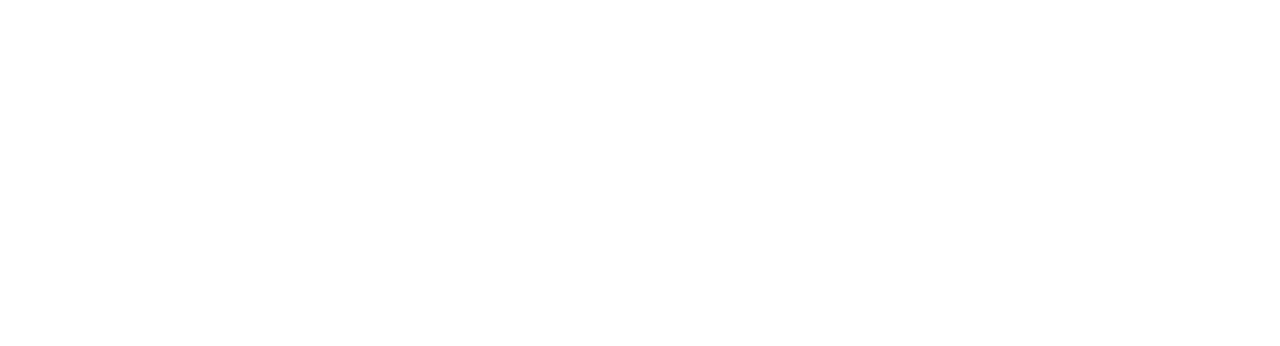
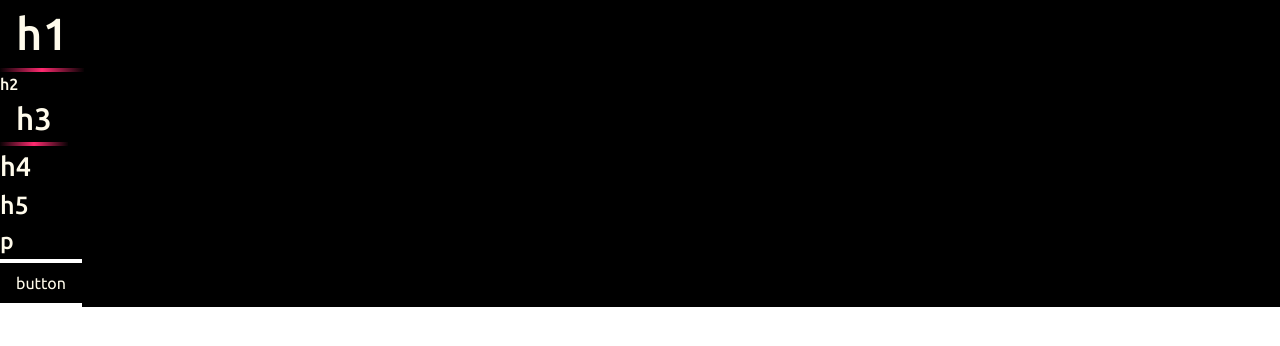
Before and after one commit to oskarmmd/frontend-eksamensprojekt, a Next.js app in the folder my-app/: page / in a window 1280 px wide. Shown: the top 346 px of the page. Built offline with nearby package versions, Linux system fonts and the light colour scheme.

Commit message:
h1-h5+p+button style

```diff
--- a/my-app/src/app/globals.css
+++ b/my-app/src/app/globals.css
@@ -1 +1,57 @@
 @import "tailwindcss";
+
+
+:root {
+    --black: #000000;
+    --white: #FFFFFF;
+    --pink: #FF2A70;
+
+    }
+
+h1, h2, h3, h4, h5, h6, p {
+    font-weight: 500;
+
+}
+h1{
+font-size: 45px  ;
+border-bottom: 4px;
+  border-style: solid;
+border-image: linear-gradient(to right, var(--black), var(--pink), var(--black)) 1;
+width: fit-content;
+padding-right: 1rem;
+padding-left: 1rem;
+
+}
+h2{
+    font-size: ;
+
+}
+h3{
+    font-size: 31px;
+    border-bottom: 4px;
+  border-style: solid;
+    border-image: linear-gradient(to right, var(--black), var(--pink), var(--black)) 1;
+    width: fit-content;
+    padding-right: 1rem;
+padding-left: 1rem;
+}
+h4{
+    font-size: 27px ;
+}
+h5{
+    font-size: 25px;
+}
+p{
+    font-size: 23px;
+}
+
+
+button{
+    border-top: 4px ;
+  border-bottom: 4px ;
+  border-style: solid;
+border-color: var(--white);
+  width: fit-content;
+  padding: 0.5rem 1rem 0.5rem 1rem;
+
+}
--- a/my-app/src/app/layout.js
+++ b/my-app/src/app/layout.js
@@ -3,7 +3,7 @@ import './globals.css';
 
 const ubuntu = Ubuntu({
   subsets: ['latin'],
-  weight: ['300', '400', '500', '600', '700'],
+  weight: ['400', '500', '700'],
 });
 
 // export const metadata = {
@@ -18,6 +18,15 @@ export default function RootLayout({ children }) {
         // className={`${geistSans.variable} ${geistMono.variable} antialiased`}
       >
         {children}
+        <div className='bg-black text-amber-50'>
+        <h1>h1</h1>
+        <h2>h2</h2>
+        <h3>h3</h3>
+        <h4>h4</h4>
+        <h5>h5</h5>
+        <p>p</p>
+        <button>button</button>
+        </div>
       </body>
     </html>
   );
```
